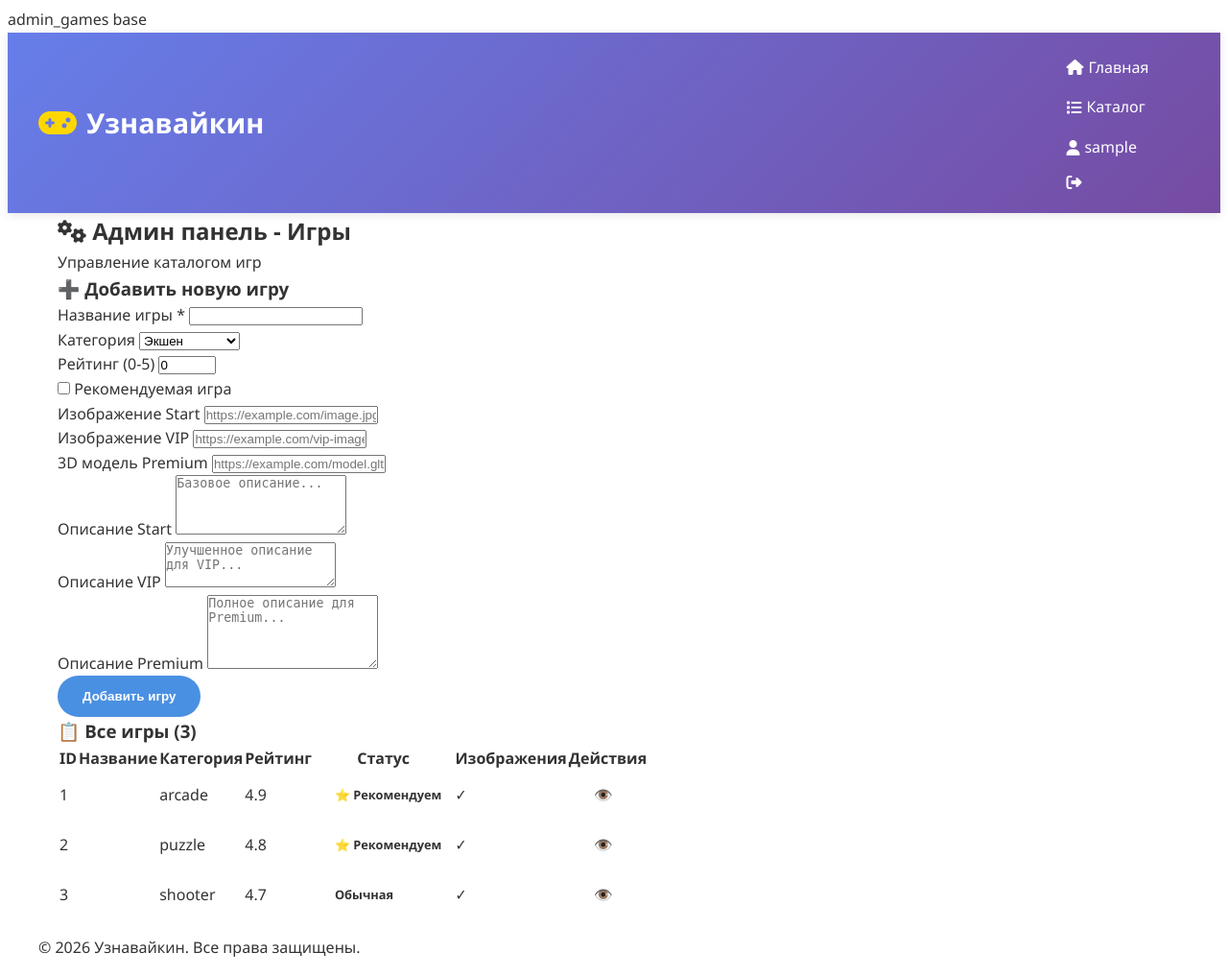
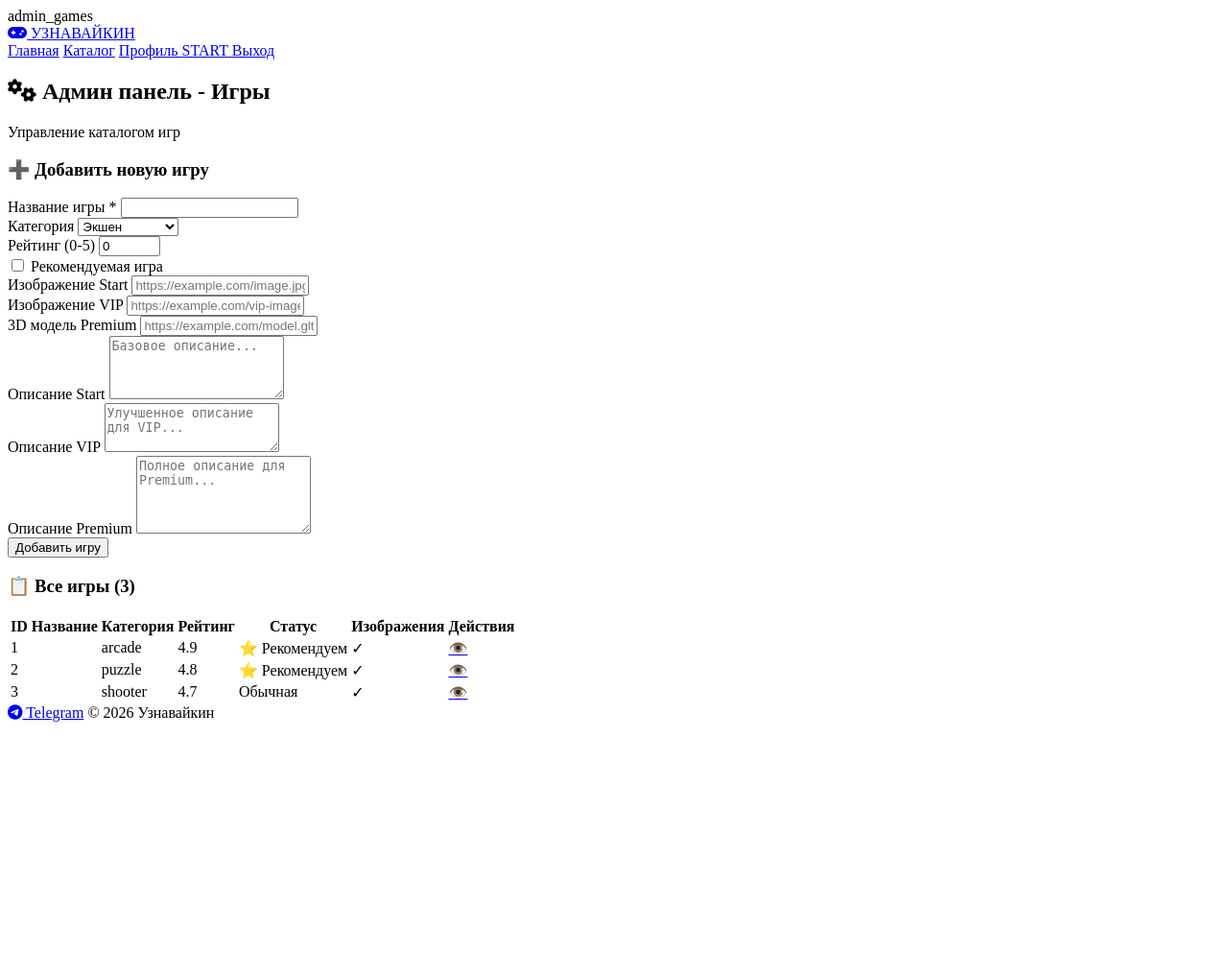
Before and after one commit to lCatNapl/-, a Flask app: template templates/admin_games.html in a window 1280 px wide. Shown: the whole page at 96% size. After the commit the page ends 752 px from the top, so only its background shows below. Run offline with Flask 3, Linux system fonts and the light colour scheme; the template is opened without the code that fills it: values that come from a table or form of the project are taken from there, others are empty; the visitor is signed in with stand-in values (Sample User, id 1); data comes from the database, SQL or seed files in the repository.

Commit message:
Update base.html

```diff
--- a/templates/base.html
+++ b/templates/base.html
@@ -1,85 +1,43 @@
-base
 <!DOCTYPE html>
-<html lang="ru">
+<html>
 <head>
-    <meta charset="UTF-8">
-    <meta name="viewport" content="width=device-width, initial-scale=1.0">
-    <title>{% block title %}Узнавайкин - Игровой каталог{% endblock %}</title>
-    <link href="https://cdnjs.cloudflare.com/ajax/libs/font-awesome/6.4.0/css/all.min.css" rel="stylesheet">
-    <link rel="stylesheet" href="{{ url_for('static', filename='css/main.css') }}">
-    {% if current_user.is_authenticated %}
-        <link rel="stylesheet" href="{{ url_for('static', filename='css/themes/' + current_user.subscription_type + '.css') }}">
-    {% else %}
-        <link rel="stylesheet" href="{{ url_for('static', filename='css/themes/start.css') }}">
-    {% endif %}
+    <meta charset="utf-8">
+    <meta name="viewport" content="width=device-width, initial-scale=1">
+    <link href="https://cdnjs.cloudflare.com/ajax/libs/font-awesome/6.0.0/css/all.min.css" rel="stylesheet">
+    <link href="https://fonts.googleapis.com/css2?family=Orbitron:wght@400;700;900&display=swap" rel="stylesheet">
 </head>
 <body>
-    <!-- Шапка -->
-    <header class="header">
-        <div class="container">
-            <div class="logo">
-                <i class="fas fa-gamepad"></i>
-                <h1>Узнавайкин</h1>
+    <nav class="navbar">
+        <div class="nav-brand">
+            <a href="{{ url_for('index') }}"><i class="fas fa-gamepad"></i> УЗНАВАЙКИН</a>
         </div>
-
-            <nav class="nav">
-                <a href="{{ url_for('index') }}" class="{% if request.endpoint == 'index' %}active{% endif %}">
-                    <i class="fas fa-home"></i> Главная
+        <div class="nav-menu">
+            <a href="{{ url_for('index') }}">Главная</a>
+            <a href="{{ url_for('catalog') }}">Каталог</a>
+            {% if current_user.is_authenticated %}
+                <a href="{{ url_for('profile') }}">Профиль
+                    <span class="status status-{{ current_user.subscription|lower }}">{{ current_user.subscription|upper }}</span>
                 </a>
-                {% if current_user.is_authenticated %}
-                    <a href="{{ url_for('catalog') }}" class="{% if request.endpoint == 'catalog' %}active{% endif %}">
-                        <i class="fas fa-list"></i> Каталог
-                    </a>
-                    <a href="{{ url_for('profile') }}">
-                        <i class="fas fa-user"></i> {{ current_user.username }}
-                        {% if current_user.subscription_type != 'start' %}
-                            <span class="status-badge status-{{ current_user.subscription_type }}">
-                                {{ current_user.subscription_type.upper() }}
-                            </span>
+                <a href="{{ url_for('logout') }}">Выход</a>
+            {% else %}
+                <a href="{{ url_for('login') }}">Войти</a>
+                <a href="{{ url_for('register') }}">Регистрация</a>
             {% endif %}
-                    </a>
-                    <a href="{{ url_for('logout') }}" class="btn-logout">
-                        <i class="fas fa-sign-out-alt"></i>
-                    </a>
-                {% else %}
-                    <a href="{{ url_for('login') }}" class="btn-login">Войти</a>
-                    <a href="{{ url_for('register') }}" class="btn-register">Регистрация</a>
-                {% endif %}
+        </div>
     </nav>
-        </div>
-    </header>
-
-    <!-- Основной контент -->
-    <main class="main">
-        <div class="container">
-            {% with messages = get_flashed_messages(with_categories=true) %}
+    <main class="main-content">
+        {% with messages = get_flashed_messages() %}
             {% if messages %}
-                    {% for category, message in messages %}
-                        <div class="alert alert-{{ category }}">
-                            {{ message }}
-                            <button class="alert-close">&times;</button>
-                        </div>
-                    {% endfor %}
+                <div class="alert alert-success">{{ messages[0] }}</div>
             {% endif %}
         {% endwith %}
-
         {% block content %}{% endblock %}
-        </div>
     </main>
-
-    <!-- Подвал -->
-    <footer class="footer">
-        <div class="container">
-            <p>&copy; 2026 Узнавайкин. Все права защищены.</p>
-            {% if current_user.is_authenticated and current_user.telegram_link %}
-                <a href="{{ current_user.telegram_link }}" class="telegram-link">
-                    <i class="fab fa-telegram"></i> Telegram сообщество
-                </a>
-            {% endif %}
+    <footer>
+        <div class="footer-content">
+            <a href="https://t.me/uznavaykin" target="_blank"><i class="fab fa-telegram"></i> Telegram</a>
+            <span>© 2026 Узнавайкин</span>
         </div>
     </footer>
-
-    <script src="{{ url_for('static', filename='js/main.js') }}"></script>
-    {% block scripts %}{% endblock %}
 </body>
 </html>
```
Lines whose indentation alone changed are shown as unchanged.
